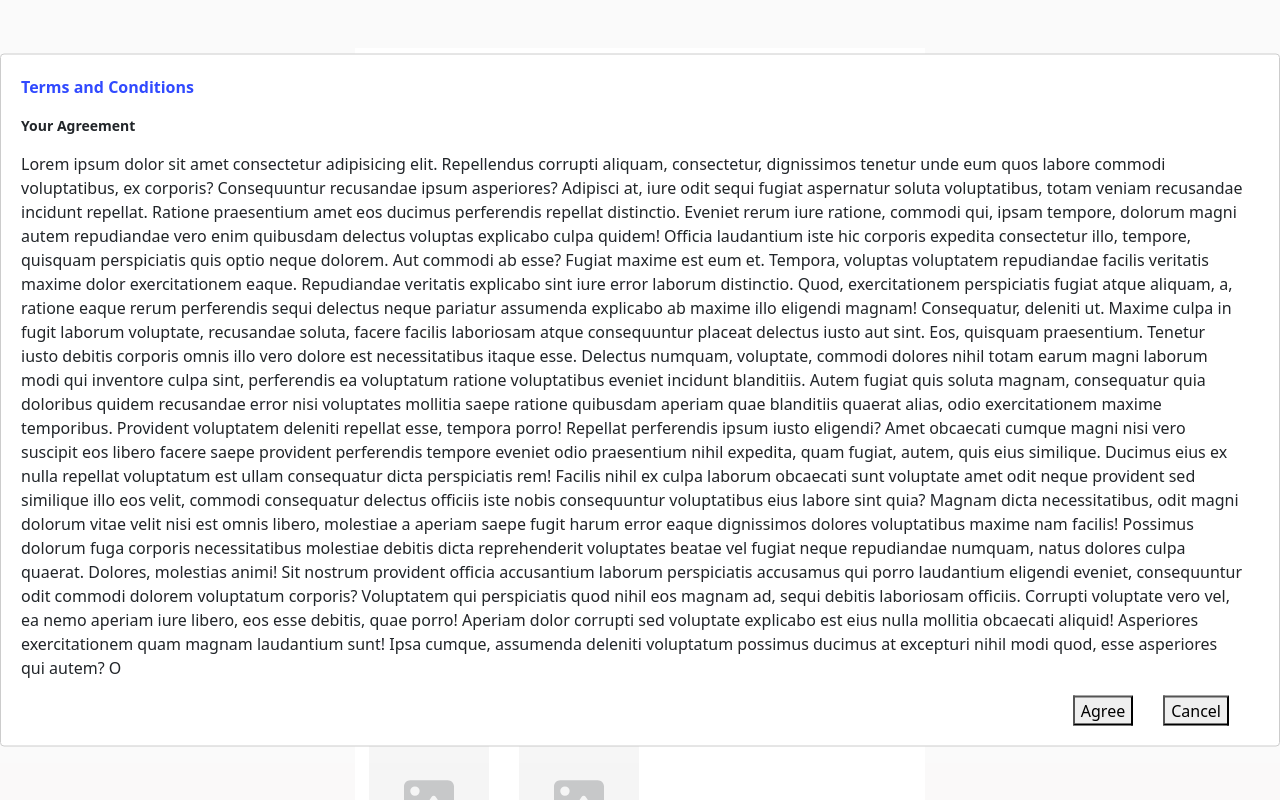
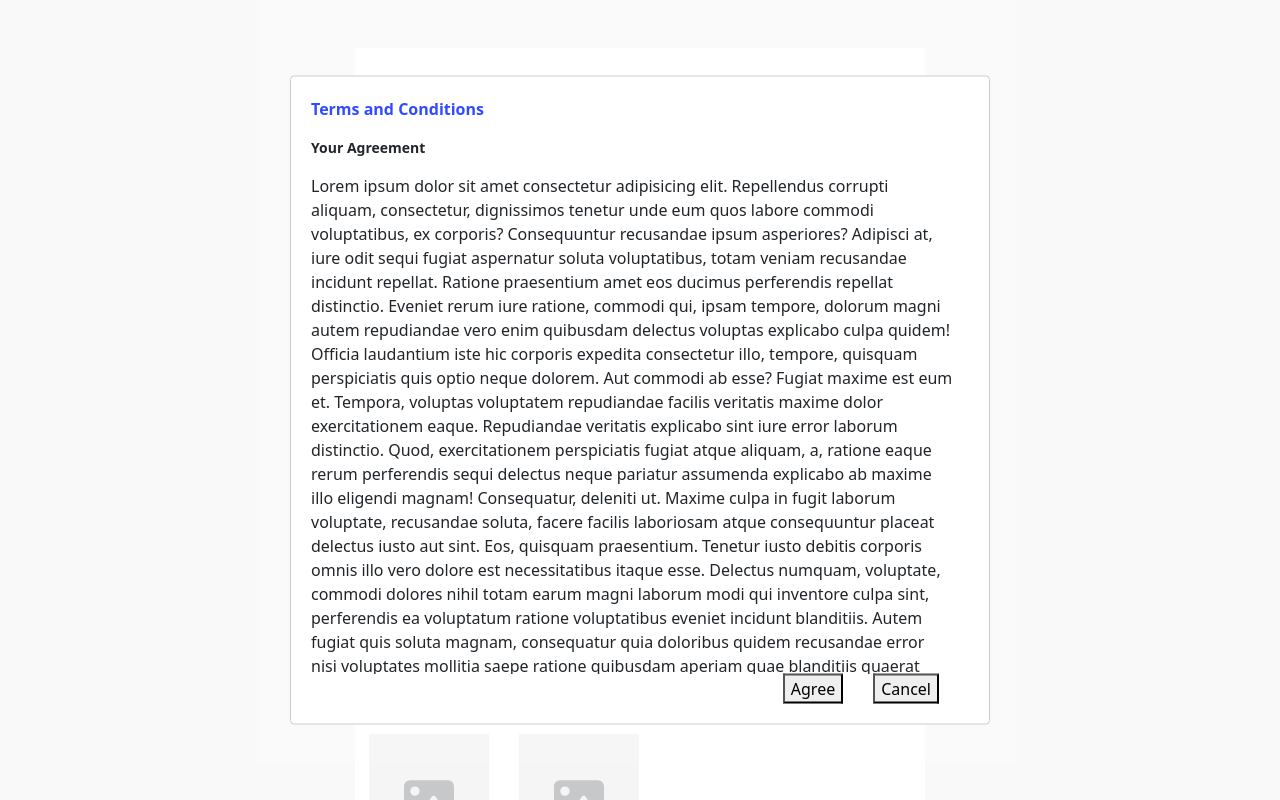
Before and after one commit to DevmanushRaky/getgoo, a React (Vite) app: page /response in a window 1280 px wide. Shown: the top 800 px of the page. Built offline with nearby package versions, Linux system fonts and the light colour scheme.

Commit message:
modal code

```diff
--- a/package.json
+++ b/package.json
@@ -10,6 +10,7 @@
     "preview": "vite preview"
   },
   "dependencies": {
+    "bootstrap": "^5.3.3",
     "react": "^18.3.1",
     "react-dom": "^18.3.1",
     "react-icon": "^1.0.0",
--- a/src/pages/Response.jsx
+++ b/src/pages/Response.jsx
@@ -151,11 +151,12 @@ const Response = () => {
               right: "auto",
               bottom: "auto",
               marginRight: "-50%",
+              height: "649px",
+              width: "700px",
               backgroundColor: "#FFFFFF",
               transform: "translate(-50%, -50%)",
               display: "flex",
               flexDirection: "column",
-              marginBottom: "20rem",
             },
             overlay: {
               zIndex: 1000,
@@ -250,14 +251,6 @@ const Response = () => {
           </div>
         </Modal>
       </div>
-      <br />
-      <br />
-      <br />
-      <br />
-      <br />
-      <br />
-      <br />
-      <br />
     </>
   );
 };
```
Also changed, not shown: 1 other file (tests, documents, lock files or other folders).
